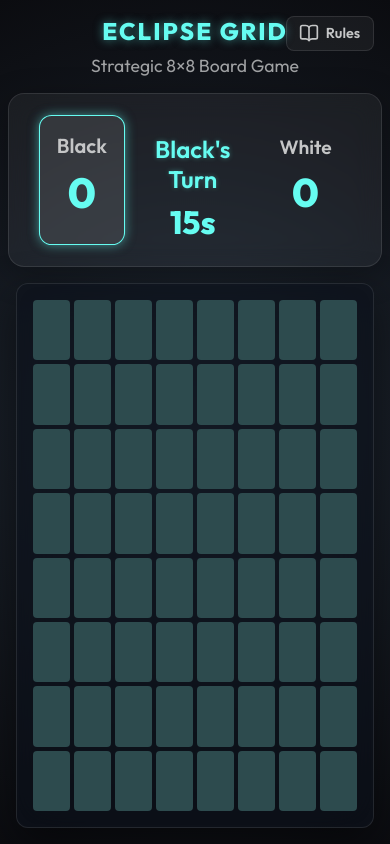
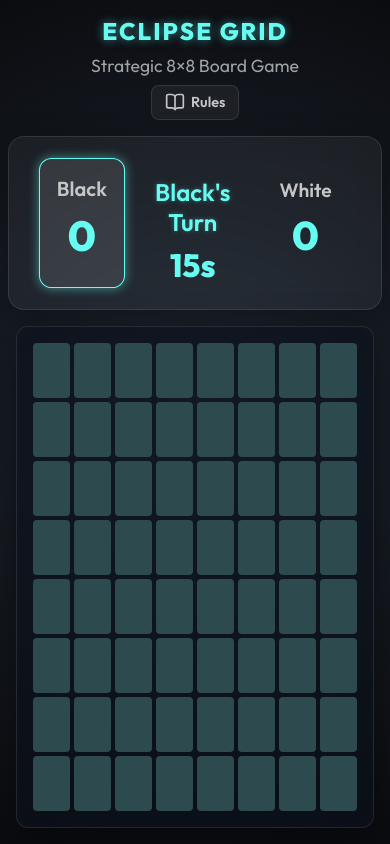
Before and after one commit to Rinika-Codes/Offline_Mindsweeper, a React (Vite) app: page / in a window 390 px wide. Built offline with nearby package versions, Linux system fonts and the light colour scheme.

Commit message:
Sharpen black coin shadow, reduce desktop gap, and permanently fix mobile rules button overlap by placing it inline

```diff
--- a/src/App.css
+++ b/src/App.css
@@ -9,7 +9,10 @@
 }
 
 .header {
-  text-align: center;
+  display: flex;
+  flex-direction: column;
+  align-items: center;
+  width: 100%;
 }
 
 .title {
@@ -42,7 +45,7 @@
     flex-direction: row;
     justify-content: center;
     align-items: center;
-    gap: 4rem;
+    gap: 2rem;
   }
 }
 
@@ -276,9 +279,7 @@
 }
 
 .rules-btn {
-  position: absolute;
-  top: 1rem;
-  right: 1rem;
+  margin-top: 0.5rem;
   background: var(--glass-bg);
   border: 1px solid var(--glass-border);
   color: var(--text-primary);
--- a/src/App.jsx
+++ b/src/App.jsx
@@ -128,14 +128,13 @@ function App() {
 
   return (
     <div className="app-container">
-      <button className="rules-btn" onClick={() => { setShowRules(true); setRuleStep(0); }}>
-        <BookOpen size={20} />
-        Rules
-      </button>
-
       <div className="header">
         <h1 className="title">Eclipse Grid</h1>
         <p className="subtitle">Strategic 8×8 Board Game</p>
+        <button className="rules-btn" onClick={() => { setShowRules(true); setRuleStep(0); }}>
+          <BookOpen size={20} />
+          Rules
+        </button>
       </div>
 
       <div className="game-layout">
--- a/src/index.css
+++ b/src/index.css
@@ -11,7 +11,7 @@
   --neon-glow: 0 0 10px rgba(102, 252, 241, 0.5);
 
   --piece-black-gradient: radial-gradient(circle at 30% 30%, #333333 0%, #000000 60%);
-  --piece-black-shadow: 0 5px 12px rgba(0, 0, 0, 0.9), inset 0 2px 5px rgba(255, 255, 255, 0.15);
+  --piece-black-shadow: 0 2px 2px rgba(0, 0, 0, 0.9);
 
   --piece-white-gradient: radial-gradient(circle at 30% 30%, #ffffff 0%, #e6e6e6 60%, #b3b3b3 100%);
   --piece-white-shadow: 0 5px 12px rgba(0, 0, 0, 0.4), 0 0 0 2px rgba(255, 255, 255, 0.8), inset 0 -2px 6px rgba(0, 0, 0, 0.15);
```
